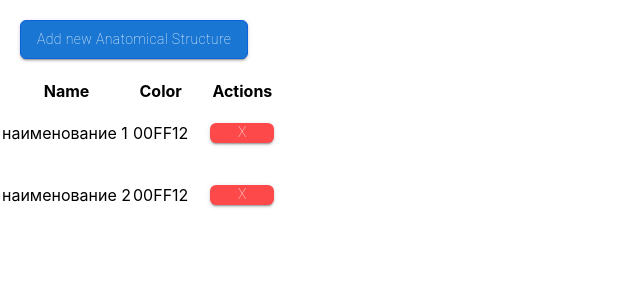
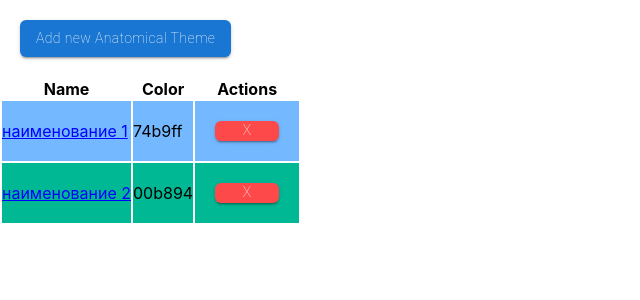
Before and after one commit to rerad-io/atlas-front, a React (Vite) app: page /atlas/admin/AnatomicalStructureSubject in a window 1280 px wide. Shown: the top 300 px of the page, without its empty margins (0-640 px from the left). Built offline with nearby package versions, Linux system fonts and the light colour scheme; no server answers.

Commit message:
ATLAS-6 bug fix

```diff
--- a/src/admin/components/AnatomicalStructureSubjectTableItem/index.tsx
+++ b/src/admin/components/AnatomicalStructureSubjectTableItem/index.tsx
@@ -3,10 +3,12 @@ import Button from "../../components/UI/Button";
 import s from "./s.module.css";
 
 const AnatomicalStructureSubjectTableItem = ({ id, name, color }) => {
+
+
     return (
-        <tr>
+        <tr style={{backgroundColor:`#${color}`}}>
             <td>
-                <Link to={`/admin/AnatomicalStructureSubject/${id}`}>{name}</Link>
+                <Link to={`/admin/AnatomicalStructureSubject/${id}`} className={s.link}>{name}</Link>
             </td>
             <td>{color}</td>
             <td>
--- a/src/admin/components/AnatomicalStructureSubjectTableItem/s.module.css
+++ b/src/admin/components/AnatomicalStructureSubjectTableItem/s.module.css
@@ -1,3 +1,8 @@
+.link{
+    text-decoration: underline;
+    color: blue;
+}
+
 .btnDelete{
     background-color:rgb(253, 73, 73);
     border: none;
--- a/src/admin/components/UI/s.module.css
+++ b/src/admin/components/UI/s.module.css
@@ -17,7 +17,6 @@
     min-width: 64px;
     padding: 6px 16px;
     border-radius: 6px;
-    border: 1px solid #0e60df;
     -webkit-transition:
         background-color 250ms cubic-bezier(0.4, 0, 0.2, 1) 0ms,
         box-shadow 250ms cubic-bezier(0.4, 0, 0.2, 1) 0ms,
--- a/src/admin/pages/AnatomicalStructureEditPage/index.tsx
+++ b/src/admin/pages/AnatomicalStructureEditPage/index.tsx
@@ -1,6 +1,7 @@
 import { useState } from "react";
 import { useParams } from "react-router-dom";
 import s from "./s.module.css";
+import Button from "../../components/UI/Button";
 
 const AnatomicalStructureEditPage = () => {
     const { id } = useParams<{ id: string }>(); // прорисать правильный роут (Done)
@@ -58,7 +59,7 @@ const AnatomicalStructureEditPage = () => {
                         />
                     </label>
                 ) : null}
-                <input type="submit" value="Save" />
+                <Button>Save</Button>
             </form>
         </div>
     );
--- a/src/admin/pages/AnatomicalStructureListPage/index.tsx
+++ b/src/admin/pages/AnatomicalStructureListPage/index.tsx
@@ -1,17 +1,22 @@
 import AnatomicalStructureSubjectTable from "../../components/AnatomicalStructureSubjectTable";
 import Button from "../../components/UI/Button";
+
+type obj = {
+    name: string;
+    color: string;
+};
 
 const obj = {
     items: [
         {
             id: "3ebafa2a-7448-47ba-80fa-5e9ee88f73d8",
             name: "наименование 1 ",
-            color: "00FF12",
+            color: "74b9ff",
         },
         {
             id: "4ebafa2a-7448-47ba-80fa-5e9ee88f73d7",
             name: "наименование 2",
-            color: "00FF12",
+            color: "00b894",
         },
     ],
 };
@@ -19,7 +24,7 @@ const obj = {
 const AnatomicalStructureListPage = () => {
     return (
         <>
-            <Button to="/admin/AnatomicalStructureSubject/create">Add new Anatomical Structure</Button>
+            <Button to="/admin/AnatomicalStructureSubject/create">Add new Anatomical Theme</Button>
             <AnatomicalStructureSubjectTable obj={obj.items} />
         </>
     );
```
Also changed, not shown: 1 other file (tests, documents, lock files or other folders).
